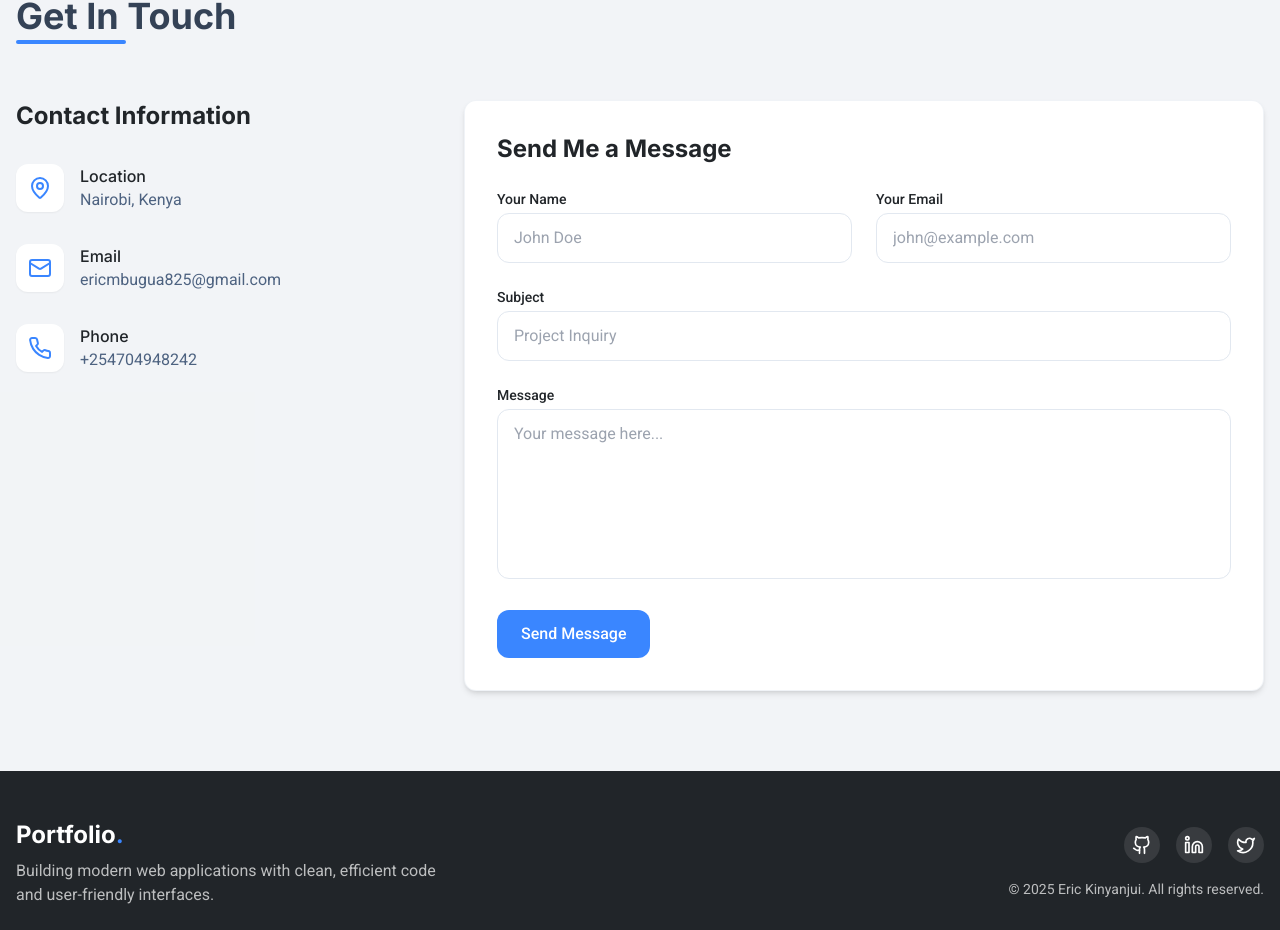
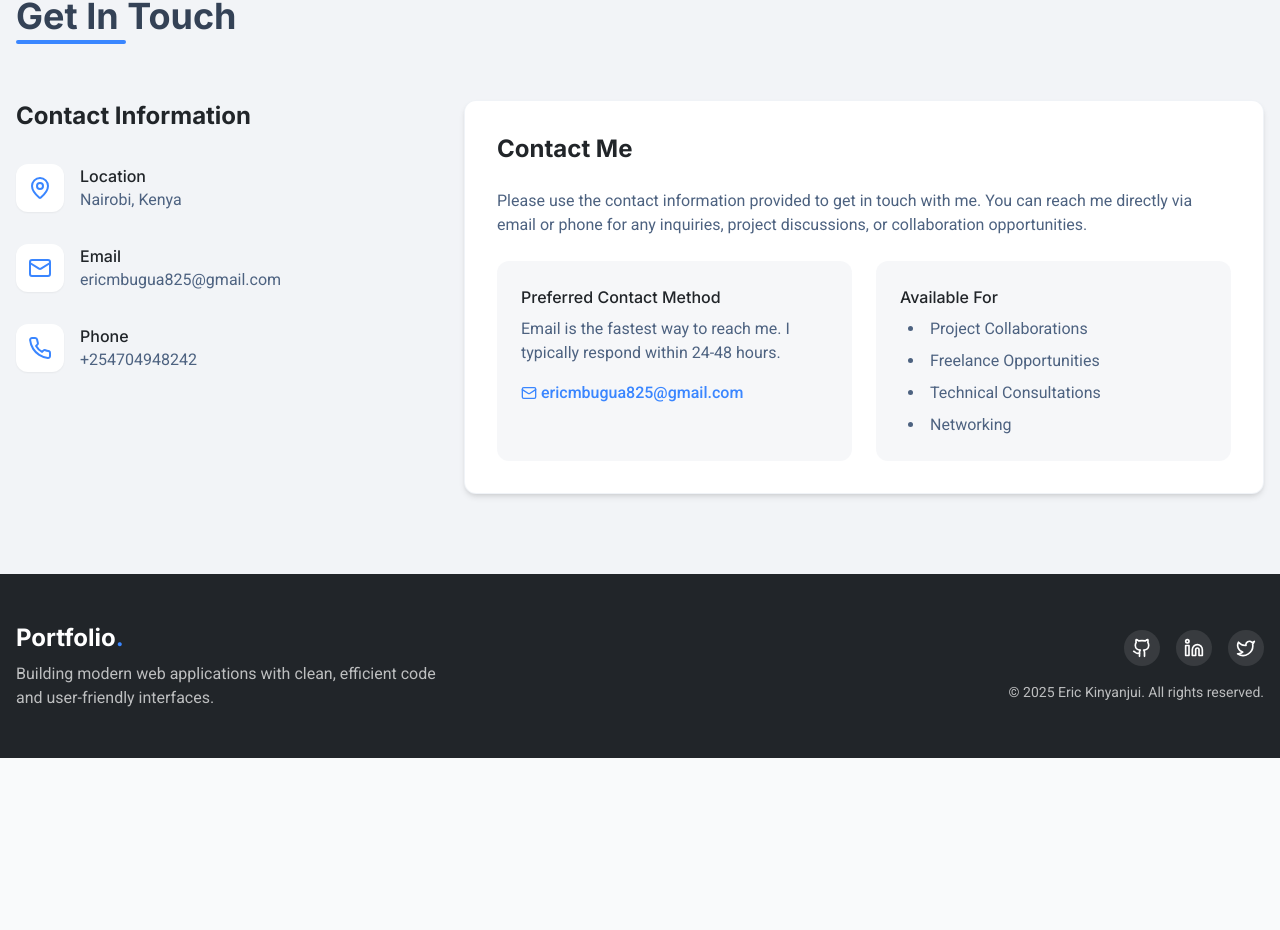
Before and after one commit to ERICKINYA/erickinyanjuiportfolio, a React (Vite) app: page / in a window 1280 px wide. Shown: the part 2149-3079 px from the top of the page. After the commit the page ends 2907 px from the top, so only its background shows below. Built offline with nearby package versions, Linux system fonts and the light colour scheme.

Commit message:
Fix: Send message section
Fixes the send message section in the contact component.

```diff
--- a/src/components/Contact.tsx
+++ b/src/components/Contact.tsx
@@ -1,3 +1,4 @@
+
 import React from 'react';
 import { Mail, MapPin, Phone } from 'lucide-react';
 
@@ -44,70 +45,36 @@ const Contact: React.FC = () => {
 
           <div className="lg:w-2/3">
             <div className="bg-white rounded-xl shadow-md p-8 border border-border/50">
-              <h3 className="text-2xl font-bold text-portfolio-dark mb-6">Send Me a Message</h3>
+              <h3 className="text-2xl font-bold text-portfolio-dark mb-6">Contact Me</h3>
 
-              <form className="space-y-6">
-                <div className="grid grid-cols-1 md:grid-cols-2 gap-6">
-                  <div>
-                    <label htmlFor="name" className="block text-sm font-medium text-portfolio-dark mb-1">
-                      Your Name
-                    </label>
-                    <input
-                      type="text"
-                      id="name"
-                      name="name"
-                      placeholder="John Doe"
-                      required
-                      className="form-input"
-                    />
-                  </div>
+              <p className="mb-6 text-muted-foreground">
+                Please use the contact information provided to get in touch with me.
+                You can reach me directly via email or phone for any inquiries, project discussions, or collaboration opportunities.
+              </p>
 
-                  <div>
-                    <label htmlFor="email" className="block text-sm font-medium text-portfolio-dark mb-1">
-                      Your Email
-                    </label>
-                    <input
-                      type="email"
-                      id="email"
-                      name="email"
-                      placeholder="john@example.com"
-                      required
-                      className="form-input"
-                    />
-                  </div>
+              <div className="grid grid-cols-1 md:grid-cols-2 gap-6">
+                <div className="bg-muted/30 p-6 rounded-lg">
+                  <h4 className="font-medium text-portfolio-dark mb-2">Preferred Contact Method</h4>
+                  <p className="text-muted-foreground mb-4">Email is the fastest way to reach me. I typically respond within 24-48 hours.</p>
+                  <a
+                    href="mailto:ericmbugua825@gmail.com"
+                    className="inline-flex items-center text-portfolio-blue hover:text-portfolio-purple transition-colors gap-1 font-medium"
+                  >
+                    <Mail size={16} />
+                    <span>ericmbugua825@gmail.com</span>
+                  </a>
                 </div>
 
-                <div>
-                  <label htmlFor="subject" className="block text-sm font-medium text-portfolio-dark mb-1">
-                    Subject
-                  </label>
-                  <input
-                    type="text"
-                    id="subject"
-                    name="subject"
-                    placeholder="Project Inquiry"
-                    className="form-input"
-                  />
+                <div className="bg-muted/30 p-6 rounded-lg">
+                  <h4 className="font-medium text-portfolio-dark mb-2">Available For</h4>
+                  <ul className="list-disc list-inside text-muted-foreground space-y-2 ml-2">
+                    <li>Project Collaborations</li>
+                    <li>Freelance Opportunities</li>
+                    <li>Technical Consultations</li>
+                    <li>Networking</li>
+                  </ul>
                 </div>
-
-                <div>
-                  <label htmlFor="message" className="block text-sm font-medium text-portfolio-dark mb-1">
-                    Message
-                  </label>
-                  <textarea
-                    id="message"
-                    name="message"
-                    rows={6}
-                    placeholder="Your message here..."
-                    required
-                    className="form-input resize-none"
-                  ></textarea>
-                </div>
-
-                <button type="submit" className="btn btn-primary">
-                  Send Message
-                </button>
-              </form>
+              </div>
             </div>
           </div>
         </div>
```
